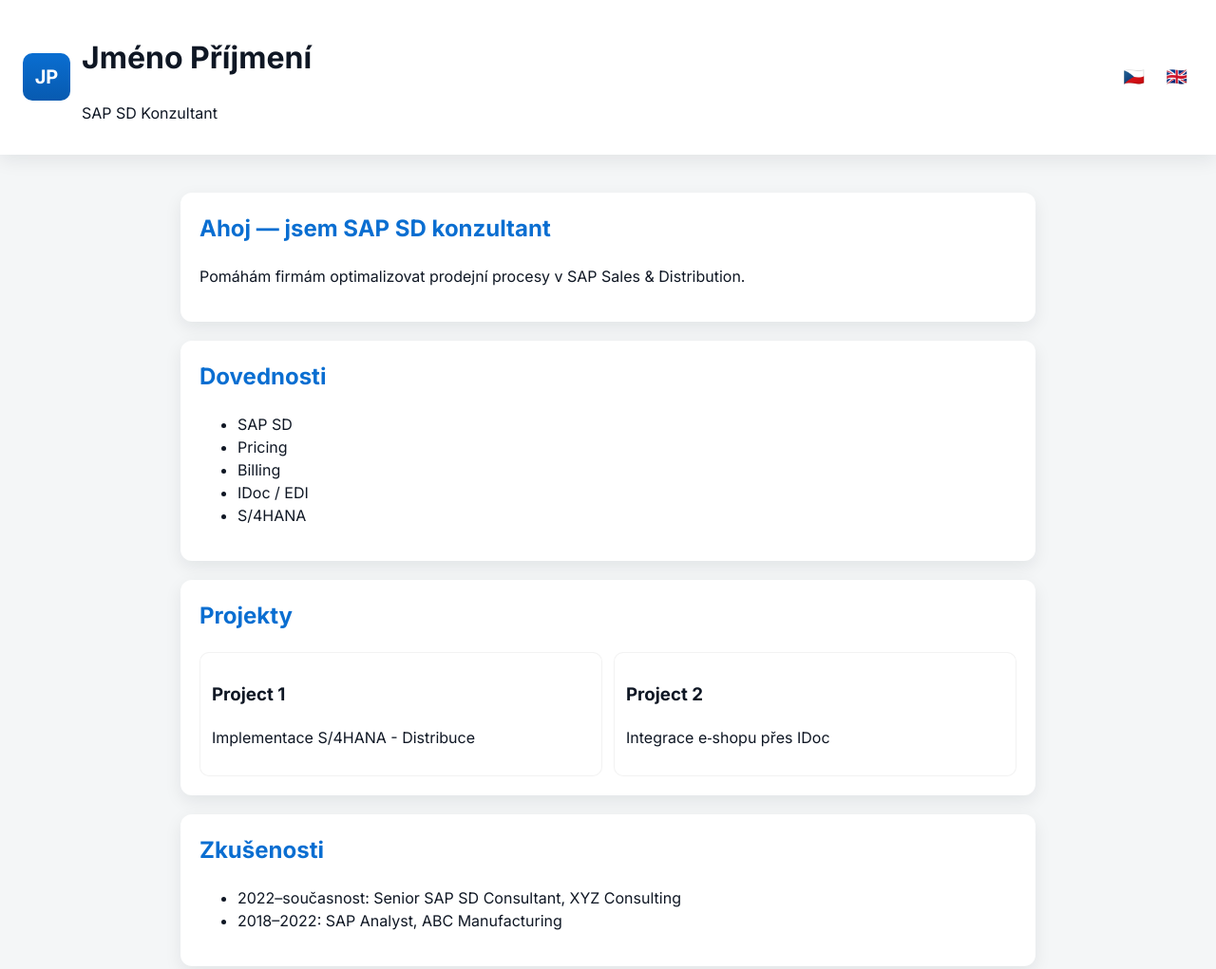
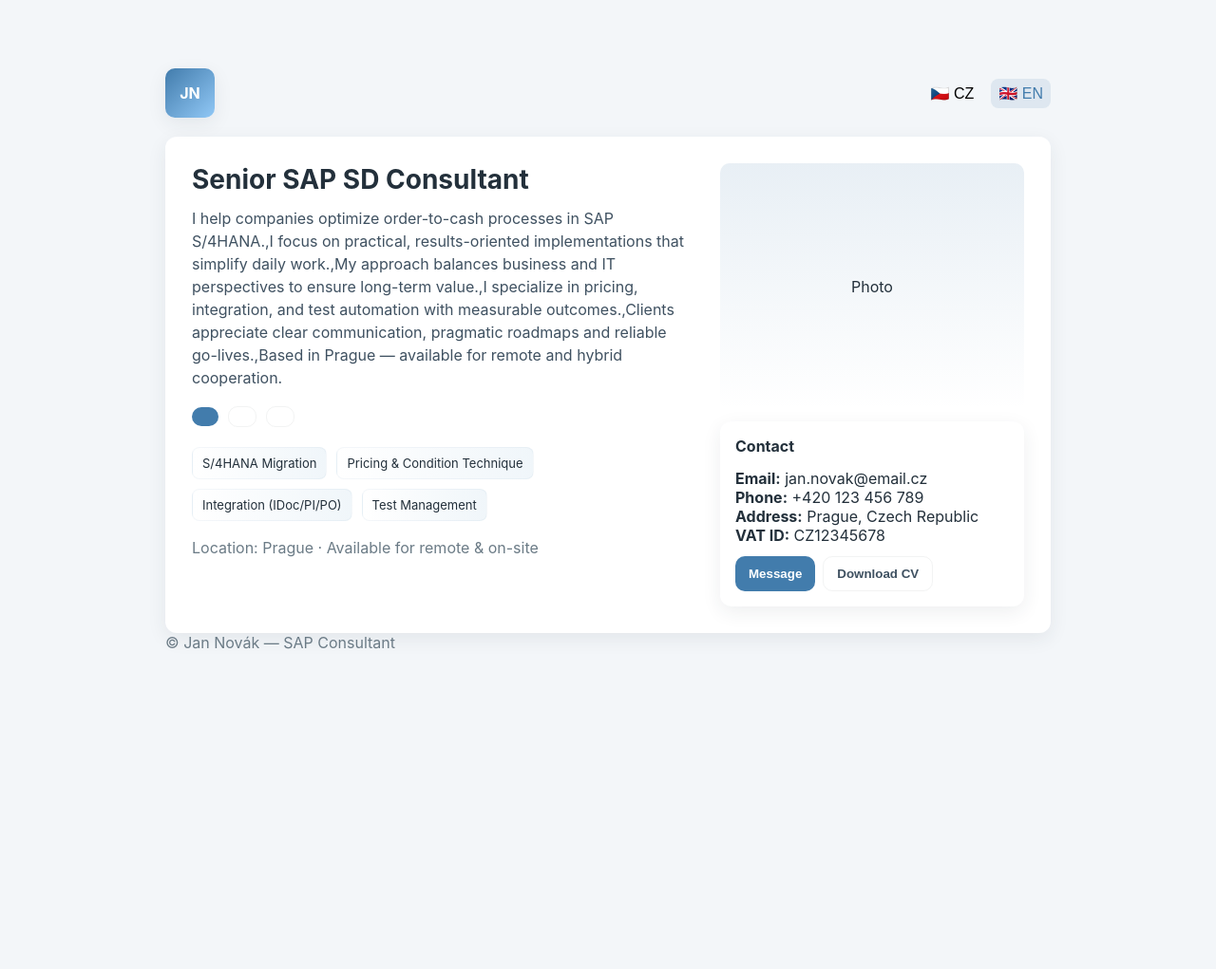
Before and after one commit to FaladorCZ/falador.github.io, a plain HTML site: page index.html in a window 1280 px wide. Shown: the top 1021 px of the page at 95% size. After the commit the page ends 800 px from the top, so only its background shows below. Drawn offline with Linux system fonts and the light colour scheme.

Commit message:
Add files via upload

```diff
--- /dev/null
+++ b/app.js
@@ -0,0 +1,61 @@
+// Default language
+let currentLang = 'en';
+
+// Fill the page with text for the selected language
+function updateLanguage(lang) {
+  currentLang = lang;
+  const t = texts[lang];
+
+  // Header
+  document.getElementById('name').textContent = t.name;
+  document.getElementById('title').textContent = t.title;
+
+  // Hero section
+  document.getElementById('heroTitle').textContent = t.heroTitle;
+  document.getElementById('intro').textContent = t.intro;
+
+  // Buttons
+  document.getElementById('hireBtn').textContent = t.hire;
+  document.getElementById('cvBtn').textContent = t.viewCV;
+  document.getElementById('linkedinBtn').textContent = t.linkedin;
+
+  // Availability
+  document.getElementById('availability').textContent = t.availability;
+
+  // Skills
+  const skillsContainer = document.getElementById('skills');
+  skillsContainer.innerHTML = '';
+  t.skills.forEach(skill => {
+    const span = document.createElement('span');
+    span.textContent = skill;
+    span.className = 'skill';
+    skillsContainer.appendChild(span);
+  });
+
+  // Contact
+  document.getElementById('contactTitle').textContent = t.contactTitle;
+  const contactList = document.getElementById('contactList');
+  contactList.innerHTML = '';
+  t.contact.forEach(c => {
+    const div = document.createElement('div');
+    div.innerHTML = `<strong>${c.label}:</strong> ${c.value}`;
+    contactList.appendChild(div);
+  });
+
+  // LinkedIn button
+  const linkedinBtn = document.getElementById('linkedinBtn');
+  linkedinBtn.onclick = () => window.open(t.linkedinUrl, '_blank');
+
+  // Button states
+  document.getElementById('lang-cz').classList.toggle('active', lang === 'cz');
+  document.getElementById('lang-en').classList.toggle('active', lang === 'en');
+}
+
+// Event listeners
+document.getElementById('lang-cz').addEventListener('click', () => updateLanguage('cz'));
+document.getElementById('lang-en').addEventListener('click', () => updateLanguage('en'));
+
+// Initialize on load
+document.addEventListener('DOMContentLoaded', () => {
+  updateLanguage(currentLang);
+});
--- a/index.html
+++ b/index.html
@@ -1,91 +1,75 @@
 <!doctype html>
-<title>Osobní web SAP konzultanta</title>
-<link rel="stylesheet" href="style.css" />
-<link rel="preconnect" href="https://fonts.googleapis.com">
-<link rel="preconnect" href="https://fonts.gstatic.com" crossorigin>
-<link href="https://fonts.googleapis.com/css2?family=Inter:wght@300;400;600;700&display=swap" rel="stylesheet">
+<html lang="en">
+<head>
+  <meta charset="utf-8" />
+  <meta name="viewport" content="width=device-width, initial-scale=1" />
+  <title>Jan Novák — SAP Consultant (CZ / EN)</title>
+  <link rel="stylesheet" href="styles.css" />
 </head>
 <body>
+  <div class="wrap">
     <header>
-<div class="brand">
-<div class="logo">JP</div>
+      <div class="logo" role="banner">
+        <div class="mark" aria-hidden="true">JN</div>
         <div>
-<h1 data-i18n="name">Jméno Příjmení</h1>
-<p data-i18n="title">SAP SD Consultant</p>
+          <div id="name" style="font-weight:700">Jan NovákXXXX</div>
+          <div id="title" class="muted small">Senior SAP SD Consultant</div>
         </div>
       </div>
-<nav>
-<button onclick="switchLang('cz')">🇨🇿</button>
-<button onclick="switchLang('en')">🇬🇧</button>
+
+      <nav aria-label="Language switch">
+        <button id="lang-cz" class="lang-btn" aria-pressed="false">🇨🇿 CZ</button>
+        <button id="lang-en" class="lang-btn active" aria-pressed="true">🇬🇧 EN</button>
       </nav>
     </header>
 
+    <main class="card" id="mainCard">
+      <section class="hero" aria-label="hero">
+        <div>
+          <h1 id="heroTitle">Senior SAP SD Consultant</h1>
 
-<main>
-<section id="hero">
-<h2 data-i18n="hero_title"></h2>
-<p data-i18n="hero_intro"></p>
-</section>
+          <!-- multi-paragraph intro area (up to 6 sentences/paragraphs), populated from texts.js -->
+          <div id="intro" class="intro" aria-live="polite">
+            <!-- filled by app.js -->
+          </div>
 
+          <div class="cta" style="margin-top:18px">
+            <button id="hireBtn" class="btn btn-primary">Hire me</button>
+            <button id="cvBtn" class="btn btn-ghost">View CV</button>
+            <button id="linkedinBtn" class="btn btn-ghost" title="Open LinkedIn profile">LinkedIn</button>
+          </div>
 
-<section id="skills">
-<h2 data-i18n="skills_title"></h2>
-<ul>
-<li>SAP SD</li>
-<li>Pricing</li>
-<li>Billing</li>
-<li>IDoc / EDI</li>
-<li>S/4HANA</li>
-</ul>
-</section>
+          <div class="skills" id="skills" style="margin-top:18px" aria-hidden="false">
+            <!-- filled by app.js -->
+          </div>
 
+          <div id="availability" class="muted" style="margin-top:18px">Location: Prague · Available for remote & on-site</div>
+        </div>
 
-<section id="projects">
-<h2 data-i18n="projects_title"></h2>
-<div class="projects">
-<div class="project">
-<h3>Project 1</h3>
-<p>Implementace S/4HANA - Distribuce</p>
+        <aside>
+          <div class="profile-photo" id="photo" aria-hidden="true">Photo</div>
+
+          <div class="card contact-card" style="margin-top:12px">
+            <div style="font-weight:700" id="contactTitle">Contact</div>
+            <div class="contact-list" id="contactList" role="list">
+              <!-- contact rows inserted by app.js -->
             </div>
-<div class="project">
-<h3>Project 2</h3>
-<p>Integrace e‑shopu přes IDoc</p>
+
+            <div style="margin-top:12px;display:flex;gap:8px">
+              <button class="btn btn-primary" id="msgBtn">Message</button>
+              <button class="btn btn-ghost" id="downloadCV">Download CV</button>
             </div>
           </div>
-</section>
-
-
-<section id="experience">
-<h2 data-i18n="experience_title"></h2>
-<ul>
-<li>2022–současnost: Senior SAP SD Consultant, XYZ Consulting</li>
-<li>2018–2022: SAP Analyst, ABC Manufacturing</li>
-</ul>
-</section>
-
-
-<section id="certifications">
-<h2 data-i18n="certifications_title"></h2>
-<ul>
-<li>SAP Certified Associate – Sales and Distribution, ERP 6.0 EhP7</li>
-<li>SAP S/4HANA Sales 1909</li>
-</ul>
-</section>
-
-
-<section id="contact">
-<h2 data-i18n="contact_title"></h2>
-<p data-i18n="contact_text"></p>
-<a href="mailto:tvuj@email.cz">tvuj@email.cz</a>
+        </aside>
       </section>
     </main>
 
+    <footer class="muted" id="footer">© Jan Novák — SAP Consultant</footer>
+  </div>
 
-<footer>
-© <span id="year"></span> <span data-i18n="name"></span> — <span data-i18n="title"></span>
-</footer>
-
-
-<script src="script.js"></script>
+  <!-- external text config -->
+  <script src="texts.js"></script>
+  <!-- main behaviour -->
+  <script src="app.js"></script>
 </body>
 </html>
--- /dev/null
+++ b/styles.css
@@ -0,0 +1,51 @@
+:root{
+  --sap-contrast-base: #3F5161;
+  --sap-primary: #427CAC;
+  --sap-surface: #F3F6F9;
+  --sap-bg: #FFFFFF;
+  --sap-text: #23303B;
+  --sap-muted: #6B7B86;
+  --sap-accent: #E09D00;
+  --radius: 12px;
+  --card-shadow: 0 6px 20px rgba(35,48,59,0.08);
+  font-family: Inter, ui-sans-serif, system-ui, -apple-system, "Segoe UI", Roboto, "Helvetica Neue", Arial;
+  color-scheme: light;
+}
+
+*{box-sizing:border-box}
+body{margin:0;background:var(--sap-surface);color:var(--sap-text);-webkit-font-smoothing:antialiased}
+.wrap{max-width:980px;margin:48px auto;padding:24px}
+header{display:flex;align-items:center;justify-content:space-between;margin-bottom:20px}
+.logo{display:flex;gap:12px;align-items:center}
+.logo .mark{width:52px;height:52px;border-radius:10px;background:linear-gradient(135deg,var(--sap-primary),#91C8F6);box-shadow:var(--card-shadow);display:flex;align-items:center;justify-content:center;color:white;font-weight:700}
+nav{display:flex;gap:10px;align-items:center}
+.lang-btn{border:0;background:transparent;cursor:pointer;padding:6px 8px;border-radius:8px;font-size:16px}
+.lang-btn.active{background:rgba(66,124,172,0.12);color:var(--sap-primary)}
+.card{background:var(--sap-bg);border-radius:var(--radius);box-shadow:var(--card-shadow);padding:28px}
+.hero{display:grid;grid-template-columns:1fr 320px;gap:28px;align-items:start}
+h1{font-size:28px;margin:0}
+h2{font-size:20px;margin:0}
+p{margin:0;color:var(--sap-muted)}
+.cta{display:inline-flex;gap:10px;align-items:center;margin-top:12px}
+.btn{padding:10px 14px;border-radius:10px;border:0;cursor:pointer;font-weight:600}
+.btn-primary{background:var(--sap-primary);color:white}
+.btn-ghost{background:transparent;border:1px solid rgba(35,48,59,0.06);color:var(--sap-contrast-base)}
+.profile-photo{width:100%;height:260px;background:linear-gradient(180deg,rgba(66,124,172,0.12),transparent);border-radius:10px;display:flex;align-items:center;justify-content:center}
+.contact-list{margin-top:14px}
+.contact-item{display:flex;justify-content:space-between;padding:8px 0;border-top:1px dashed rgba(35,48,59,0.04)}
+.muted{color:var(--sap-muted)}
+.skills{display:flex;gap:10px;flex-wrap:wrap;margin-top:14px}
+.skill{background:linear-gradient(90deg,#FFFFFF,#F0F6FA);padding:8px 10px;border-radius:8px;border:1px solid rgba(66,124,172,0.06);font-size:13px}
+.small{font-size:13px}
+.intro{margin-top:12px;color:var(--sap-contrast-base);line-height:1.5}
+/* make each sentence a small paragraph for better spacing */
+.intro p{margin:0 0 10px}
+
+/* contact card adjustments */
+.contact-card{padding:16px}
+
+/* simple responsive */
+@media (max-width:900px){
+  .hero{grid-template-columns:1fr}
+  .profile-photo{height:180px}
+}
--- /dev/null
+++ b/texts.js
@@ -0,0 +1,99 @@
+/* texts.js
+   All textual content (CZ / EN) stored in one file for easy updates.
+   Edit sentences, links, contact details, skills or add new fields here.
+*/
+
+const texts = {
+  en: {
+    meta: {
+      name: "Jan Novák",
+      title: "Senior SAP SD Consultant",
+      footer: "© Jan Novák — SAP Consultant",
+      linkedinUrl: "https://www.linkedin.com/in/jan-novak-sap",
+      cvUrl: "#" // change to your CV URL or file path, e.g. "assets/Jan-Novak-CV.pdf"
+    },
+
+    heroTitle: "Senior SAP SD Consultant",
+
+    // intro supports up to 6 sentences / paragraphs. Each string becomes its own <p>.
+    intro: [
+      "I help companies optimize order-to-cash processes in SAP S/4HANA.",
+      "I focus on practical, results-oriented implementations that simplify daily work.",
+      "My approach balances business and IT perspectives to ensure long-term value.",
+      "I specialize in pricing, integration, and test automation with measurable outcomes.",
+      "Clients appreciate clear communication, pragmatic roadmaps and reliable go-lives.",
+      "Based in Prague — available for remote and hybrid cooperation."
+    ],
+
+    skills: [
+      "S/4HANA Migration",
+      "Pricing & Condition Technique",
+      "Integration (IDoc/PI/PO)",
+      "Test Management"
+    ],
+
+    cta: {
+      hire: "Hire me",
+      viewCV: "View CV",
+      linkedin: "LinkedIn Profile",
+      message: "Message",
+      downloadCV: "Download CV"
+    },
+
+    availability: "Location: Prague · Available for remote & on-site",
+
+    contactTitle: "Contact",
+    contact: [
+      { label: "Email", value: "jan.novak@email.cz", href: "mailto:jan.novak@email.cz" },
+      { label: "Phone", value: "+420 123 456 789", href: "tel:+420123456789" },
+      { label: "Address", value: "Prague, Czech Republic", href: "#" },
+      { label: "VAT ID", value: "CZ12345678", href: "#" }
+    ]
+  },
+
+  cz: {
+    meta: {
+      name: "Jan Novák",
+      title: "Senior SAP SD Konzultant",
+      footer: "© Jan Novák — SAP Konzultant",
+      linkedinUrl: "https://www.linkedin.com/in/jan-novak-sap",
+      cvUrl: "#" // change to your CZ CV link if needed
+    },
+
+    heroTitle: "Senior SAP SD Konzultant",
+
+    intro: [
+      "Pomáhám firmám optimalizovat procesy od objednávky až po inkaso v SAP S/4HANA.",
+      "Zaměřuji se na praktická, rychlá a efektivní řešení, která zjednodušují každodenní práci.",
+      "Mým cílem je propojit byznysový a IT pohled tak, aby vznikla dlouhodobá hodnota.",
+      "Specializuji se na oblast cenotvorby, integrací a testovací automatizace se zaměřením na výsledky.",
+      "Klienti oceňují strukturovanou komunikaci, pragmatické roadmapy a spolehlivé go-livy.",
+      "Působím v Praze — k dispozici pro vzdálenou i kombinovanou spolupráci."
+    ],
+
+    skills: [
+      "Migrace na S/4HANA",
+      "Cenotvorba a Condition Technique",
+      "Integrace (IDoc/PI/PO)",
+      "Řízení testování"
+    ],
+
+    cta: {
+      hire: "Najmout mě",
+      viewCV: "Zobrazit CV",
+      linkedin: "Profil na LinkedIn",
+      message: "Zpráva",
+      downloadCV: "Stáhnout CV"
+    },
+
+    availability: "Místo: Praha · K dispozici na dálku i na místě",
+
+    contactTitle: "Kontakt",
+    contact: [
+      { label: "Email", value: "jan.novak@email.cz", href: "mailto:jan.novak@email.cz" },
+      { label: "Telefon", value: "+420 123 456 789", href: "tel:+420123456789" },
+      { label: "Adresa", value: "Praha, Česká republika", href: "#" },
+      { label: "IČ DPH", value: "CZ12345678", href: "#" }
+    ]
+  }
+};
```
Lines whose indentation alone changed are shown as unchanged.
